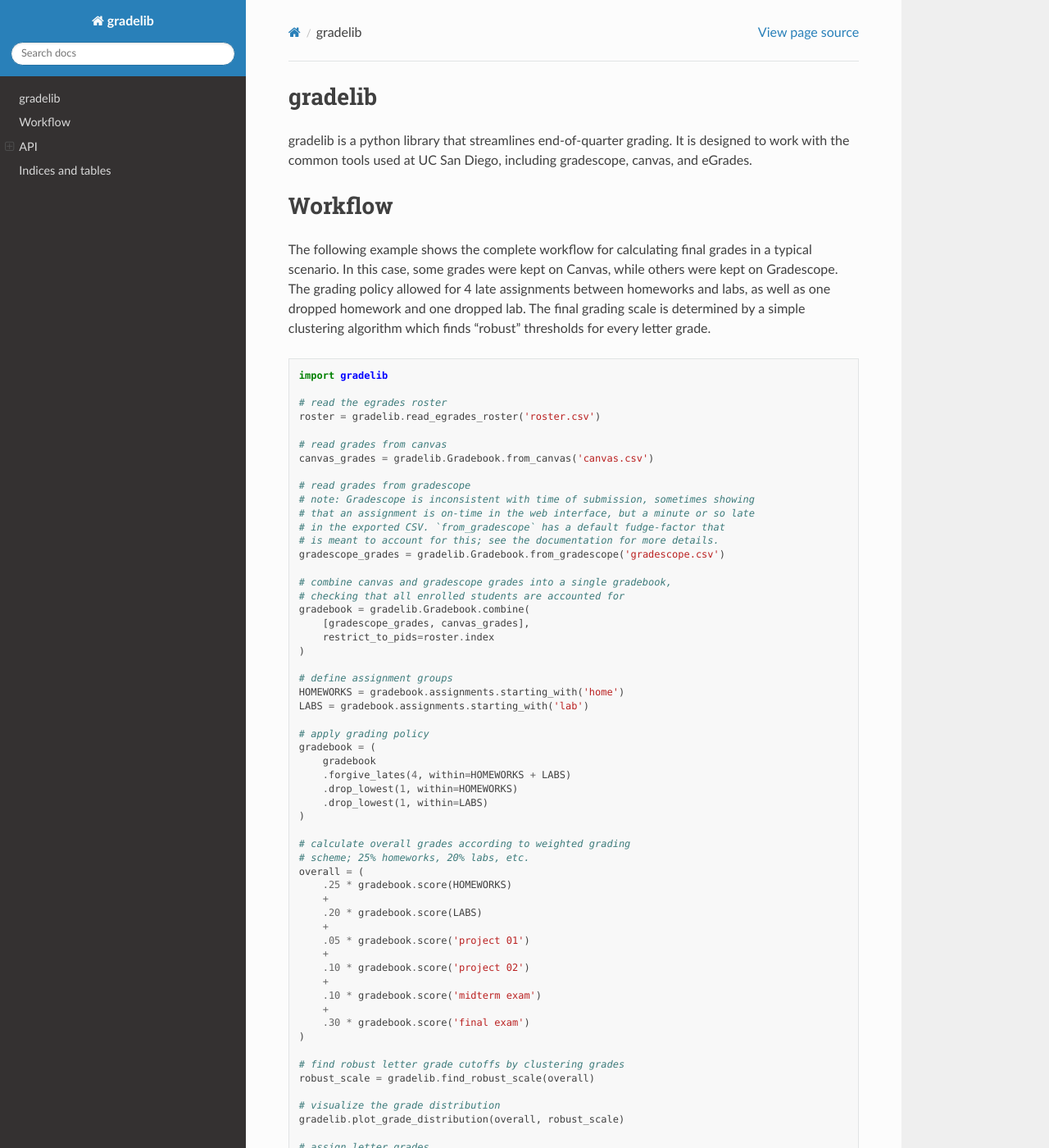
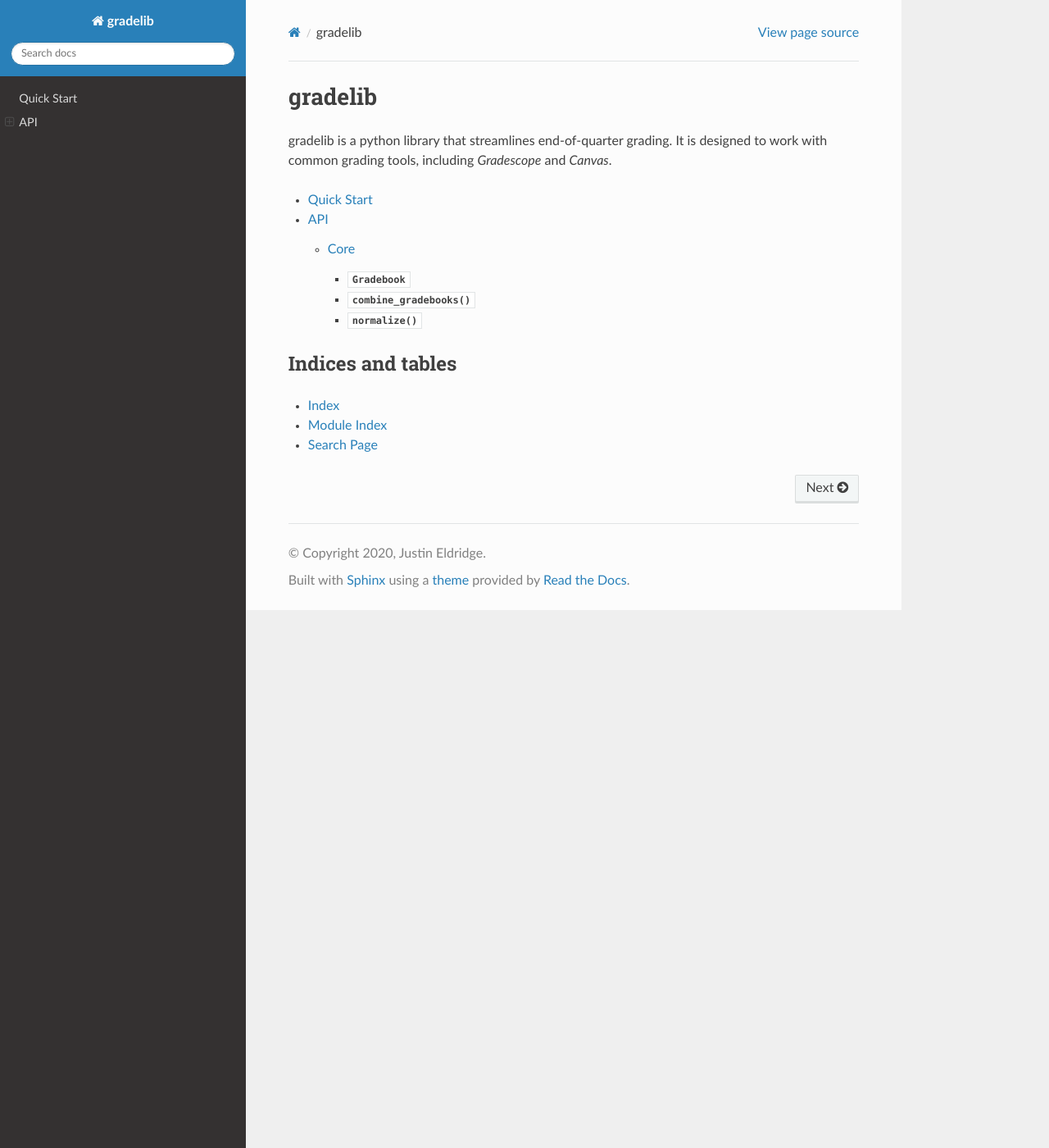
Before and after one commit to eldridgejm/gradelib, a Sphinx documentation site: the page built from doc/index.rst, in a window 1280 px wide and 1400 px high. Shown: the whole window at 82% size. Built offline with Sphinx 7.4.7 and the Read the Docs theme 2.0.0, drawn with Linux system fonts in a browser that asks for light colours; some of the changed text lies outside the part shown.

Commit message:
Working on docs.

```diff
--- a/doc/conf.py
+++ b/doc/conf.py
@@ -52,3 +52,8 @@ html_theme = "sphinx_rtd_theme"
 # relative to this directory. They are copied after the builtin static files,
 # so a file named "default.css" will overwrite the builtin "default.css".
 html_static_path = ["_static"]
+
+html_theme_options = {
+        'navigation_depth': -1,
+        'collapse_navigation': False
+}
--- a/doc/index.rst
+++ b/doc/index.rst
@@ -1,203 +1,19 @@
-.. gradelib documentation master file, created by
-   sphinx-quickstart on Thu Sep 10 23:17:58 2020.
-   You can adapt this file completely to your liking, but it should at least
-   contain the root `toctree` directive.
+########
+gradelib
+########
 
-gradelib
-========
-
-gradelib is a python library that streamlines end-of-quarter grading.
-It is designed to work with the common tools used at UC San Diego, including
-gradescope, canvas, and eGrades.
-
-
-Workflow
-========
-
-The following example shows the complete workflow for calculating final grades
-in a typical scenario. In this case, some grades were kept on Canvas, while
-others were kept on Gradescope. The grading policy allowed for 4 late
-assignments between homeworks and labs, as well as one dropped homework and one
-dropped lab. The final grading scale is determined by a simple clustering
-algorithm which finds "robust" thresholds for every letter grade.
-
-.. code:: python
-
-    import gradelib
-
-    # read the egrades roster
-    roster = gradelib.read_egrades_roster('roster.csv')
-
-    # read grades from canvas
-    canvas_grades = gradelib.Gradebook.from_canvas('canvas.csv')
-
-    # read grades from gradescope
-    # note: Gradescope is inconsistent with time of submission, sometimes showing
-    # that an assignment is on-time in the web interface, but a minute or so late
-    # in the exported CSV. `from_gradescope` has a default fudge-factor that
-    # is meant to account for this; see the documentation for more details.
-    gradescope_grades = gradelib.Gradebook.from_gradescope('gradescope.csv')
-
-    # combine canvas and gradescope grades into a single gradebook,
-    # checking that all enrolled students are accounted for
-    gradebook = gradelib.Gradebook.combine(
-        [gradescope_grades, canvas_grades],
-        restrict_to_pids=roster.index
-    )
-
-    # define assignment groups
-    HOMEWORKS = gradebook.assignments.starting_with('home')
-    LABS = gradebook.assignments.starting_with('lab')
-
-    # apply grading policy
-    gradebook = (
-        gradebook
-        .forgive_lates(4, within=HOMEWORKS + LABS)
-        .drop_lowest(1, within=HOMEWORKS)
-        .drop_lowest(1, within=LABS)
-    )
-
-    # calculate overall grades according to weighted grading
-    # scheme; 25% homeworks, 20% labs, etc.
-    overall = (
-        .25 * gradebook.score(HOMEWORKS)
-        +
-        .20 * gradebook.score(LABS)
-        +
-        .05 * gradebook.score('project 01')
-        +
-        .10 * gradebook.score('project 02')
-        +
-        .10 * gradebook.score('midterm exam')
-        +
-        .30 * gradebook.score('final exam')
-    )
-
-    # find robust letter grade cutoffs by clustering grades
-    robust_scale = gradelib.find_robust_scale(overall)
-
-    # visualize the grade distribution
-    gradelib.plot_grade_distribution(overall, robust_scale)
-
-    # assign letter grades
-    letters = gradelib.map_scores_to_letter_grades(overall, robust_scale)
-
-
-API
-===
-
-.. currentmodule:: gradelib
-
-**Gradebook**
-
-.. autosummary::
-    :nosignatures:
-
-    Gradebook
-    Gradebook.assignments
-    Gradebook.pids
-    Gradebook.score
-    Gradebook.add_assignment
-    Gradebook.restrict_to_assignments
-    Gradebook.remove_assignments
-    Gradebook.combine_assignment_parts
-    Gradebook.combine_assignment_versions
-    Gradebook.restrict_to_pids
-    combine_gradebooks
-
-**Assignments**
-
-.. autosummary::
-    Assignments
-    Assignments.starting_with
-    Assignments.containing
-    Assignments.group_by
-
-**Student**
-
-.. autosummary::
-    Student
-
-:mod:`gradelib.scales` -- **grading scales**
-
-.. autosummary::
-    :nosignatures:
-
-    DEFAULT_SCALE
-    ROUNDED_DEFAULT_SCALE
-    map_scores_to_letter_grades
-    average_gpa
-    letter_grade_distribution
-    plot_grade_distribution
-    find_robust_scale
-
-**I/O**
-
-.. autosummary::
-    :nosignatures:
-
-    io.gradescope.read
-
-
-Gradebooks
-----------
-
-.. autoclass:: gradelib.Gradebook
-    :members:
-
-.. autoclass:: gradelib.GradebookOptions
-    :members:
-
-.. autoclass:: gradelib.AssignmentGroup
-    :members:
-
-.. autofunction:: gradelib.combine_gradebooks
-.. autofunction:: gradelib.normalize
-
-Assignments
------------
-
-.. autoclass:: gradelib.Assignments
-    :members:
-
-Student
--------
-
-.. autoclass:: gradelib.Student
-    :members:
-
-Grading Scales
---------------
-
-.. data:: DEFAULT_SCALE
-
-    The standard grading scale as an OrderedDict. E.g., 93+ is an A, [90, 93)
-    is an A-, etc.
-
-.. data:: ROUNDED_DEFAULT_SCALE
-
-    A rounded version of the default scale in which each threshold is one half point lower.
-
-.. autofunction:: map_scores_to_letter_grades
-.. autofunction:: average_gpa
-.. autofunction:: letter_grade_distribution
-.. autofunction:: plot_grade_distribution
-.. autofunction:: find_robust_scale
+gradelib is a python library that streamlines end-of-quarter grading. It is
+designed to work with common grading tools, including *Gradescope* and
+*Canvas*.
 
 .. toctree::
-   :maxdepth: 2
-   :caption: Contents:
 
+   quickstart
+   api
 
-I/O
----
-
-.. autofunction:: gradelib.io.gradescope.read
-
-
-
+******************
 Indices and tables
-==================
+******************
 
 * :ref:`genindex`
 * :ref:`modindex`
```
Also changed, not shown: doc/api.rst (added, +47 -0 lines), doc/quickstart.rst (added, +71 -0 lines), 8 other files.
